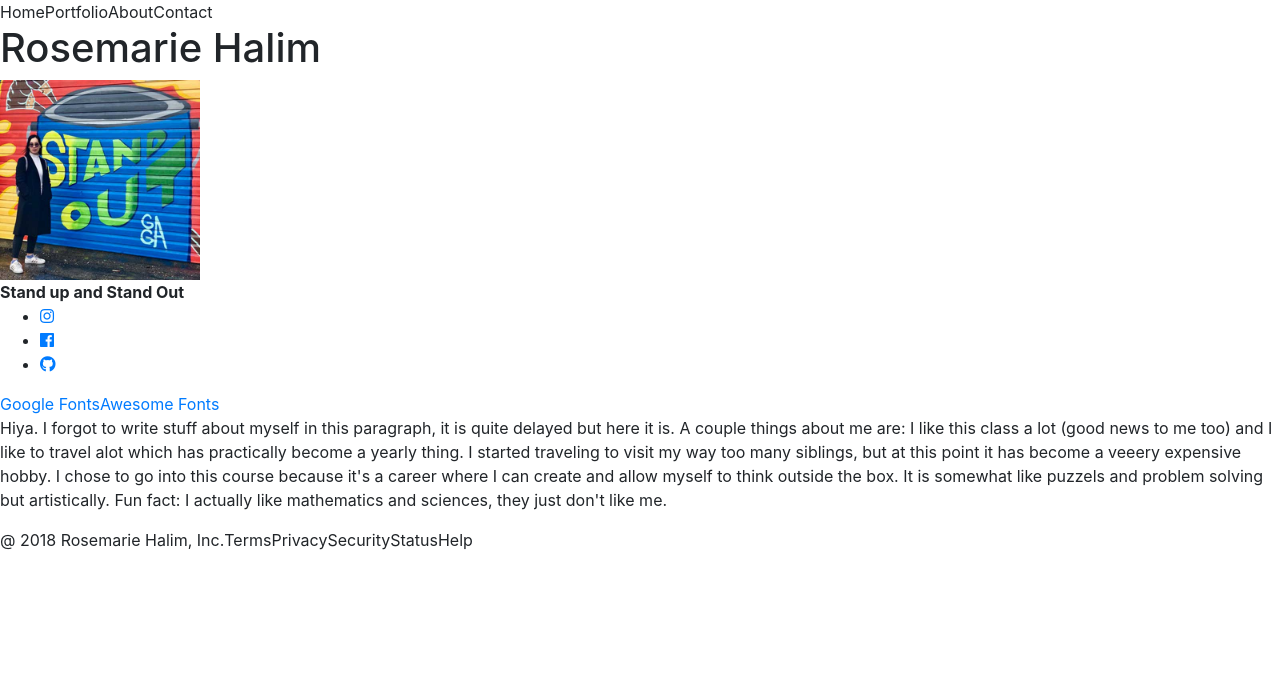
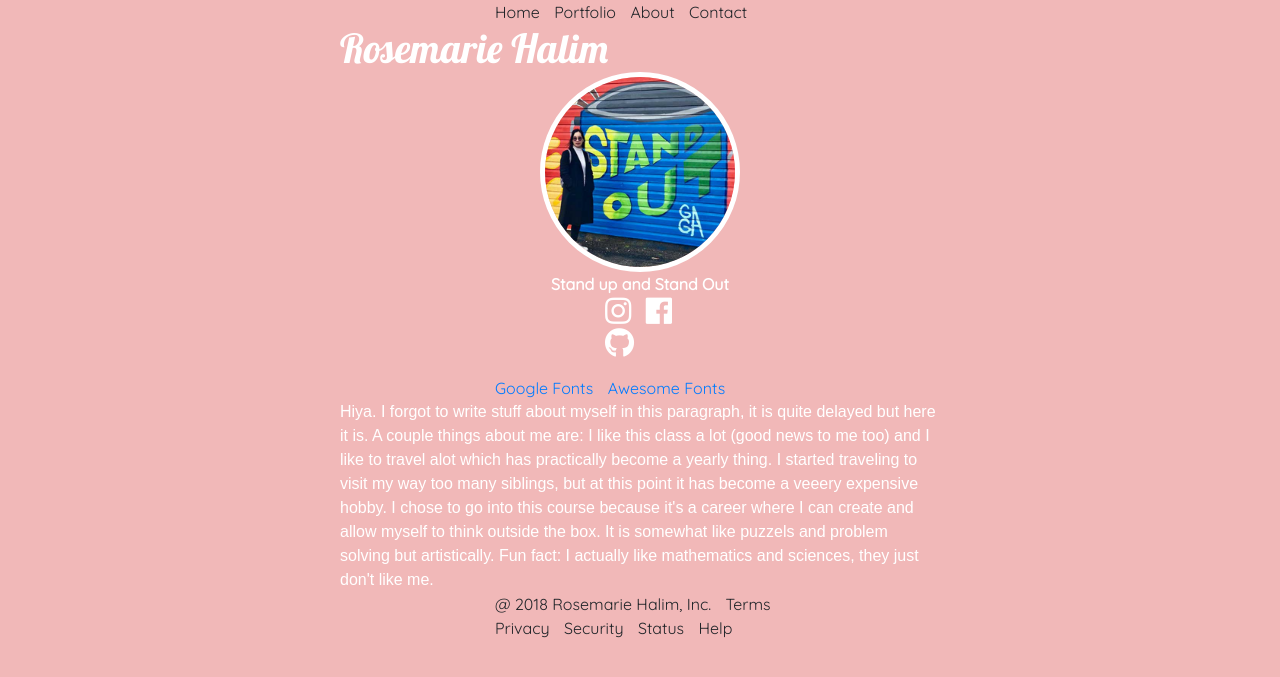
Before and after one commit to RosemarieHalim/My-Site, a Jekyll site: the page built from index.html, in a window 1280 px wide. Shown: the top 677 px of the page. Built offline with Jekyll 4.4.1, drawn with Linux system fonts in a browser that asks for light colours; nearby versions of some CDN libraries.

Commit message:
Update default.html

```diff
--- a/_layouts/default.html
+++ b/_layouts/default.html
@@ -9,7 +9,7 @@
     <link href="https://fonts.googleapis.com/css?family=Quicksand|Lobster" rel="stylesheet">
     <link rel="stylesheet" href="https://use.fontawesome.com/releases/v5.3.1/css/all.css" integrity="sha384-mzrmE5qonljUremFsqc01SB46JvROS7bZs3IO2EmfFsd15uHvIt+Y8vEf7N7fWAU" crossorigin="anonymous">
 
-    <link rel="stylesheet" type="text/css" href="{{site.baseurl}}assets/css/mystyle.scss">
+    <link rel="stylesheet" type="text/css" href="{{site.baseurl}}assets/css/mystyle.css">
 
     <title>Document</title>
 </head>
```
